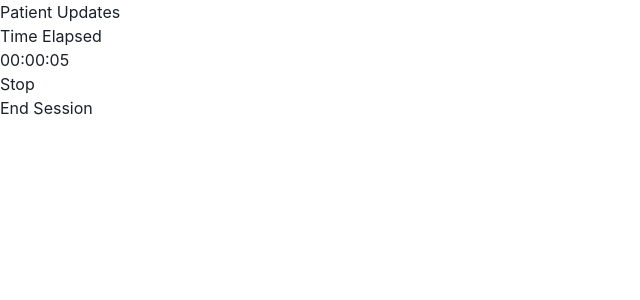
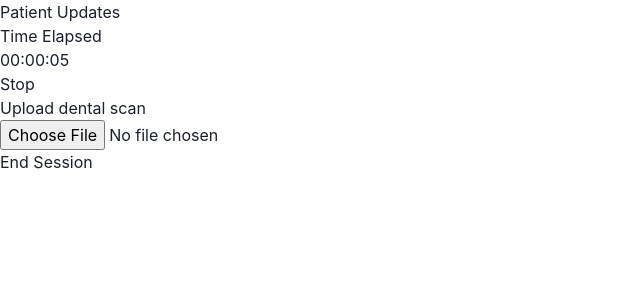
Before and after one commit to adahe8/dental-pain-tracker, a Next.js app in the folder project-software/: page /session in a window 1280 px wide. Shown: the top 300 px of the page, without its empty margins (0-640 px from the left). Built offline with nearby package versions, Linux system fonts and the light colour scheme.

Commit message:
added image upload functionality for dental scans

```diff
--- /dev/null
+++ b/project-software/components/ImageDrop.js
@@ -0,0 +1,21 @@
+import { useState } from "react";
+
+function ImageDrop(){
+    const [file,setFile] = useState();
+    function handleChange (e) {
+        console.log(e.target.files);
+        setFile(URL.createObjectURL(e.target.files[0]));
+    }
+
+    return (
+        <>
+        <div className="img-drop">
+            <h3>Upload dental scan</h3>
+            <input type="file" onChange={handleChange} />
+            <img src={file} />
+        </div>
+        </>
+    )
+}
+
+export default ImageDrop;
--- a/project-software/pages/session.js
+++ b/project-software/pages/session.js
@@ -3,6 +3,7 @@
 // page to be displayed on dentist/ provider's screen during dentist session
 import Timer from '../components/Timer'
 import { useRouter } from 'next/router'
+import ImageDrop from '../components/ImageDrop'
 
 export default function session(){
     const router = useRouter();
@@ -10,6 +11,7 @@ export default function session(){
         <div>
             <h2> Patient Updates </h2>
             <Timer />
+            <ImageDrop />
             <button className="endSession" onClick={() => router.push('./endsummary')}> End Session </button>
         </div>
     )
```
